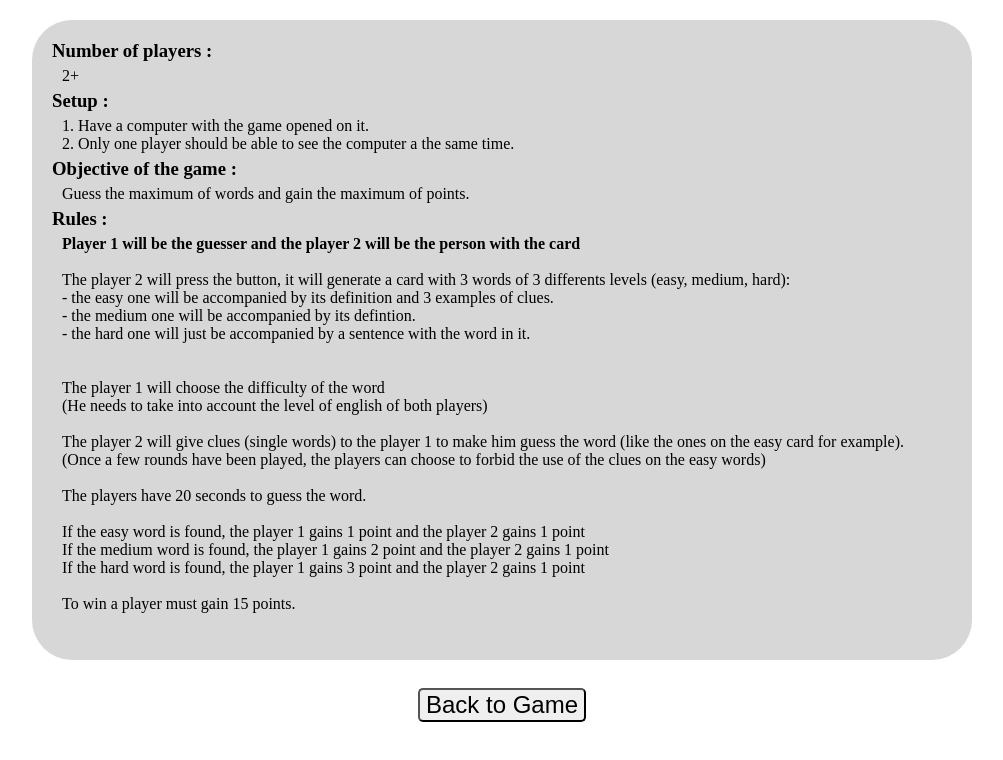
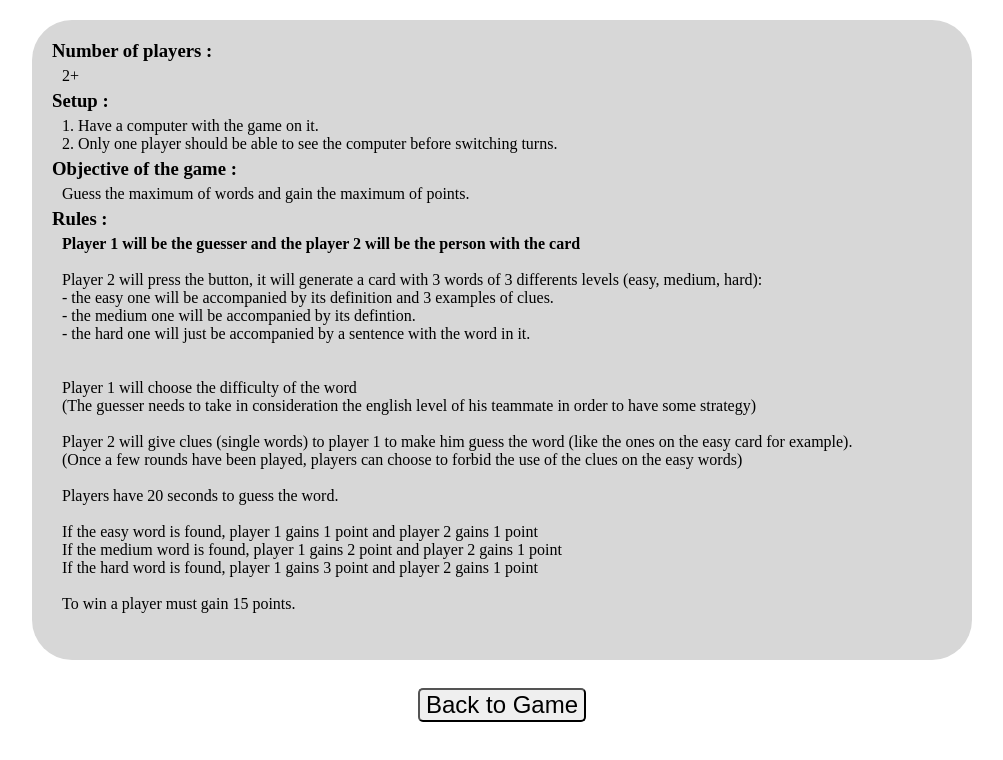
Before and after one commit to Guillaume-Riviere/EnglishCardz, a plain HTML site: page instructions.html in a window 1280 px wide. Shown: the whole page, without its empty margins (138-1141 px from the left). Drawn offline with Linux system fonts and the light colour scheme.

Commit message:
corrected errors

```diff
--- a/instructions.html
+++ b/instructions.html
@@ -11,8 +11,8 @@
             <h3>Number of players :</h3>
             <p>2+</p>
             <h3>Setup :</h3>
-            <p>1. Have a computer with the game opened on it. <br>
-            2. Only one player should be able to see the computer a the same time.
+            <p>1. Have a computer with the game on it. <br>
+            2. Only one player should be able to see the computer before switching turns.
             </p>
             <h3>Objective of the game :</h3>
             <p>Guess the maximum of words and gain the maximum of points.</p>
@@ -21,23 +21,23 @@
 
             <p><strong>Player 1 will be the guesser and the player 2 will be the person with the card</strong><br>
             <br>
-            The player 2 will press the button, it will generate a card with 3 words of 3 differents levels (easy, medium, hard):<br>
+            Player 2 will press the button, it will generate a card with 3 words of 3 differents levels (easy, medium, hard):<br>
             - the easy one will be accompanied by its definition and 3 examples of clues.<br>
             - the medium one will be accompanied by its defintion.<br>
             - the hard one will just be accompanied by a sentence with the word in it.<br>
             <br>
             <br>
-            The player 1 will choose the difficulty of the word <br>
-            (He needs to take into account the level of english of both players)<br>
+            Player 1 will choose the difficulty of the word <br>
+            (The guesser needs to take in consideration the english level of his teammate in order to have some strategy)<br>
             <br>
-            The player 2 will give clues (single words) to the player 1 to make him guess the word (like the ones on the easy card for example).<br>
-            (Once a few rounds have been played, the players can choose to forbid the use of the clues on the easy words)<br>
+            Player 2 will give clues (single words) to player 1 to make him guess the word (like the ones on the easy card for example).<br>
+            (Once a few rounds have been played, players can choose to forbid the use of the clues on the easy words)<br>
             <br>
-            The players have 20 seconds to guess the word.<br>
+            Players have 20 seconds to guess the word.<br>
             <br>
-            If the easy word is found, the player 1 gains 1 point and the player 2 gains 1 point<br>
-            If the medium word is found, the player 1 gains 2 point and the player 2 gains 1 point<br>
-            If the hard word is found, the player 1 gains 3 point and the player 2 gains 1 point<br>
+            If the easy word is found, player 1 gains 1 point and player 2 gains 1 point<br>
+            If the medium word is found, player 1 gains 2 point and player 2 gains 1 point<br>
+            If the hard word is found, player 1 gains 3 point and player 2 gains 1 point<br>
             <br>
             To win a player must gain 15 points.
             </p>
--- a/js/card.js
+++ b/js/card.js
@@ -1,6 +1,7 @@
 function init_card(){
     //console.log(data);
     random = getRandomInt(0, (data.length));
+    console.log(data.length);
 
     document.getElementById("easy_word").innerHTML=data[random].word;
     document.getElementById("easy_definition").innerHTML=data[random].definition;
--- a/json/deck1_lvl1.json
+++ b/json/deck1_lvl1.json
@@ -165,7 +165,7 @@ data =[
         "hint":"- Drink <br>- Energy"
     },
     {
-        "word":"Peper",
+        "word":"Pepper",
         "definition":"A grey or white powder produced by crushing dry peppercorns, used to give a spicy, hot taste to food.",
         "hint":"- Salt <br>- Spicy"
     },
--- a/json/deck1_lvl3.json
+++ b/json/deck1_lvl3.json
@@ -1,5 +1,5 @@
 data3 =[
-    {         "word": "Awarness",         "sentence": "Seventeen year olds have no awarness of the risk involved" },
+    {         "word": "Awareness",         "sentence": "Seventeen year olds have no awarness of the risk involved" },
     {         "word": "Beware",         "sentence": "Beware of fast knowledge. It is more dangerous than ignorance. " },
     {         "word": "Bond",         "sentence": "We've got a real bond you and I." },
     {         "word": "Carefree",         "sentence": "People over sixty are more carefree than we might imagine." },
```
